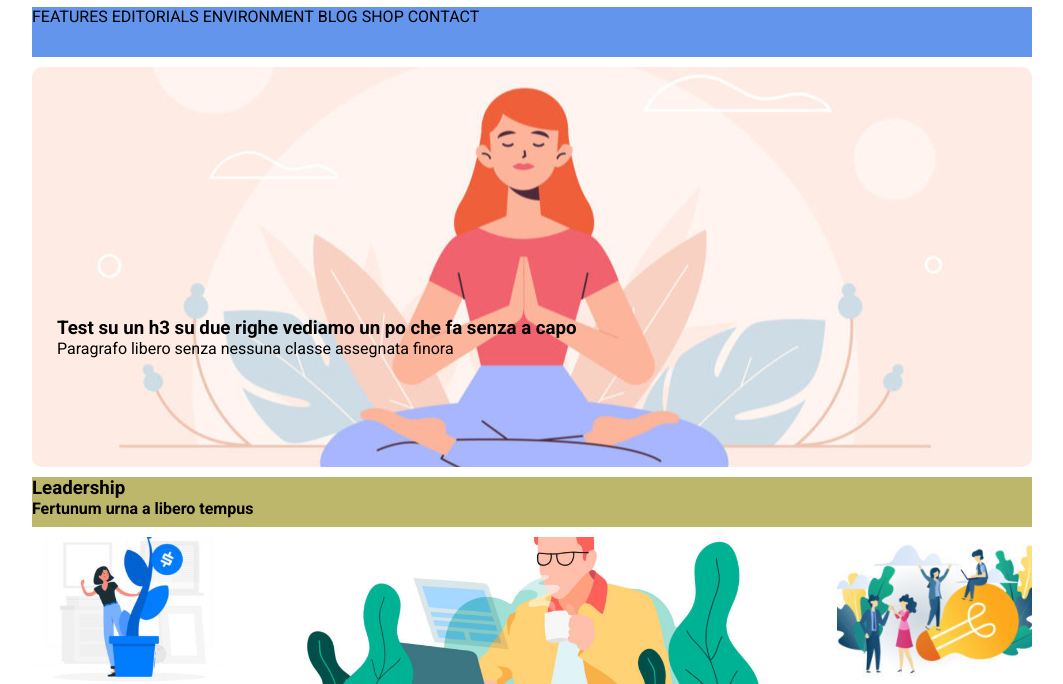
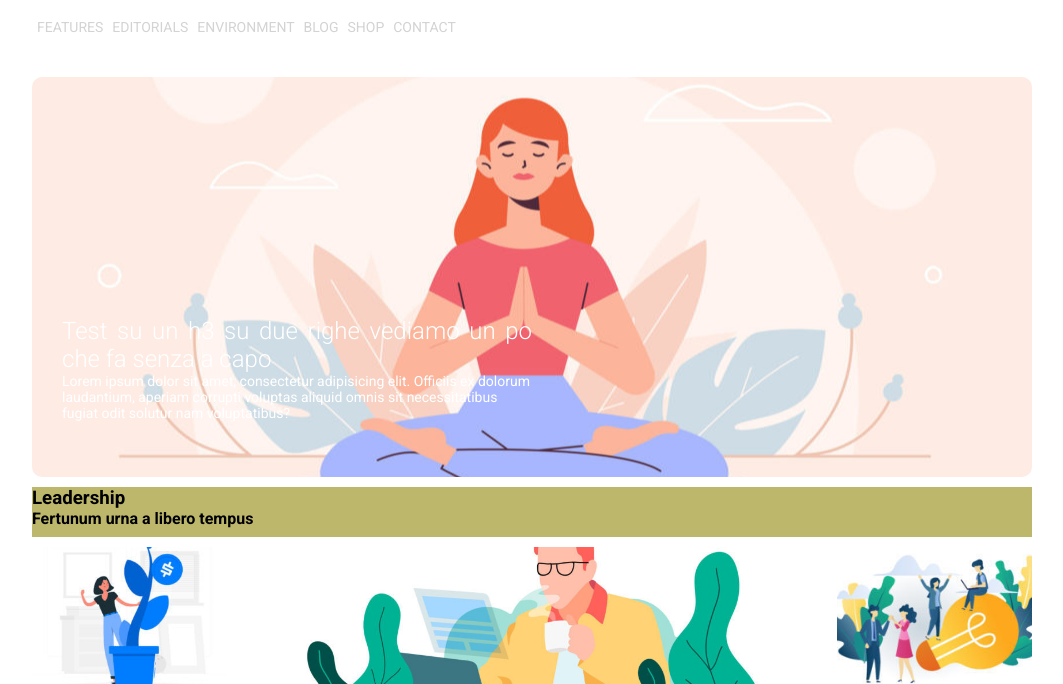
Before and after one commit to 0ttone/htmlcss-wp, a plain HTML site: page index.html in a window 1280 px wide. Shown: the part 56-740 px from the top of the page, without its empty margins (108-1171 px from the left). Drawn offline with Linux system fonts and the light colour scheme.

Commit message:
nav top ok

```diff
--- a/css/style.css
+++ b/css/style.css
@@ -48,13 +48,15 @@ ul {
 }
 
 li {
+    font-size: 14px;
     display: inline;
+    margin-left: 5px;
+    color: lightgray;
 }
 
 nav {
     height: 50px;
-    background: cornflowerblue;
-    margin-top: 10px;
+    margin-top: 20px;
 }
 
 .top-box {
@@ -72,9 +74,22 @@ nav {
 }
 
 .text-top-box {
-    padding-top: 250px;
-    padding-left: 25px;
+    padding-top: 240px;
+    padding-left: 30px;
+    width: 50%;
+    color:white;
 
+}
+
+.text-top-box h3 {
+        font-size: 24px;
+        font-weight: 300;
+        text-align: justify;
+
+}
+
+.text-top-box p {
+    font-size: 14px;
 }
 
 .intro {
--- a/index.html
+++ b/index.html
@@ -32,11 +32,11 @@
                 <li>CONTACT</li>
             </ul>
         </nav>
-
+<!-- DEFINIZIONE COLORE TESTO - REGOLA PER "..." SE IL TESTO ECCEDE LE DIMENSIONI-->
         <div class="top-box">
             <div class="text-top-box">
                 <h3>Test su un h3 su due righe vediamo un po che fa senza a capo</h3>
-                <p>Paragrafo libero senza nessuna classe assegnata finora </p>
+                <p>Lorem ipsum dolor sit amet, consectetur adipisicing elit. Officiis ex dolorum laudantium, aperiam corrupti voluptas aliquid omnis sit necessitatibus fugiat odit solutur nam voluptatibus?</p>
             </div>
         </div>
 
@@ -83,7 +83,7 @@
         </div>
 
         <footer>
-            Desing with &hearts;
+            Designed with &hearts;
         </footer>
 
 
```
